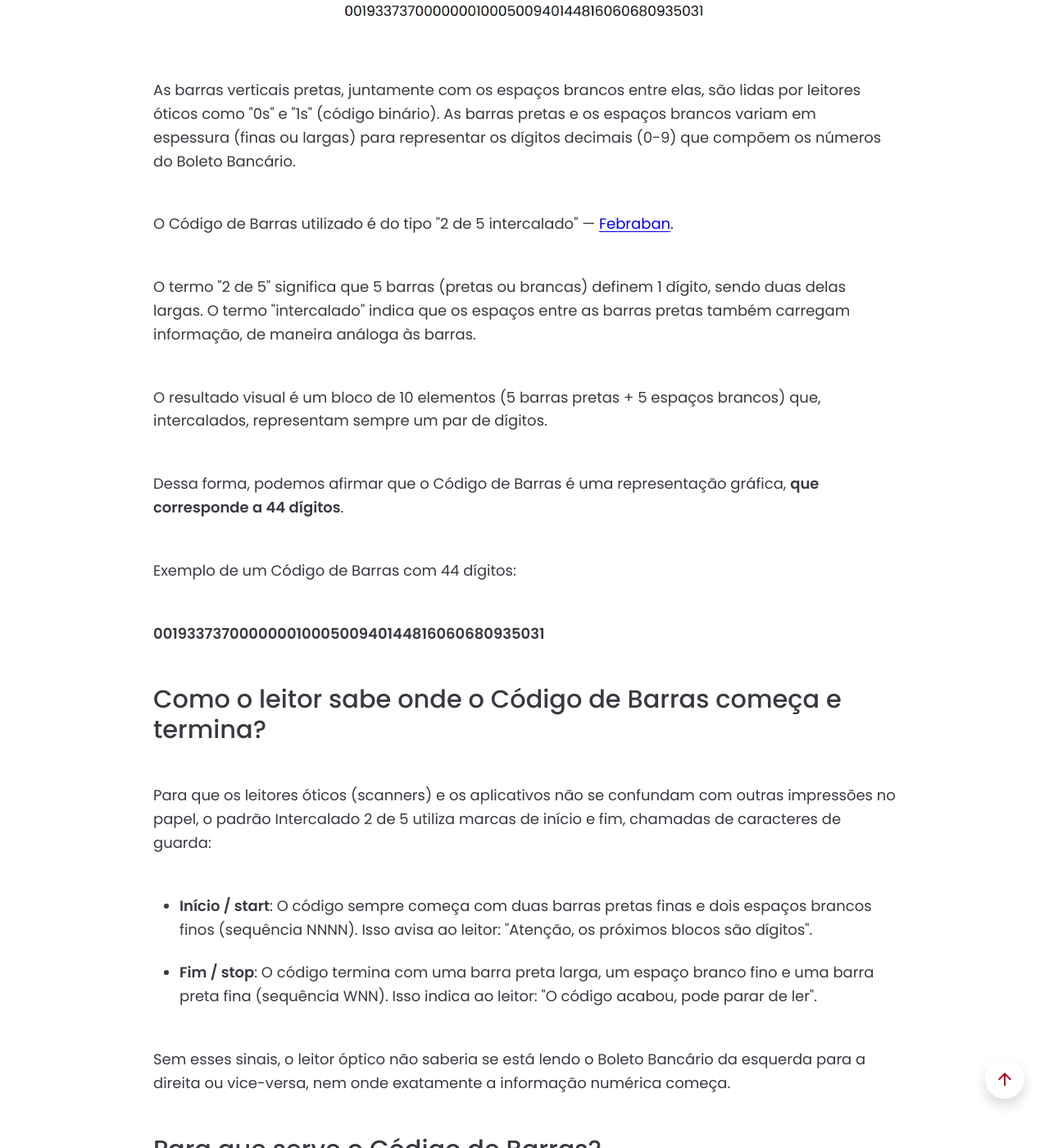
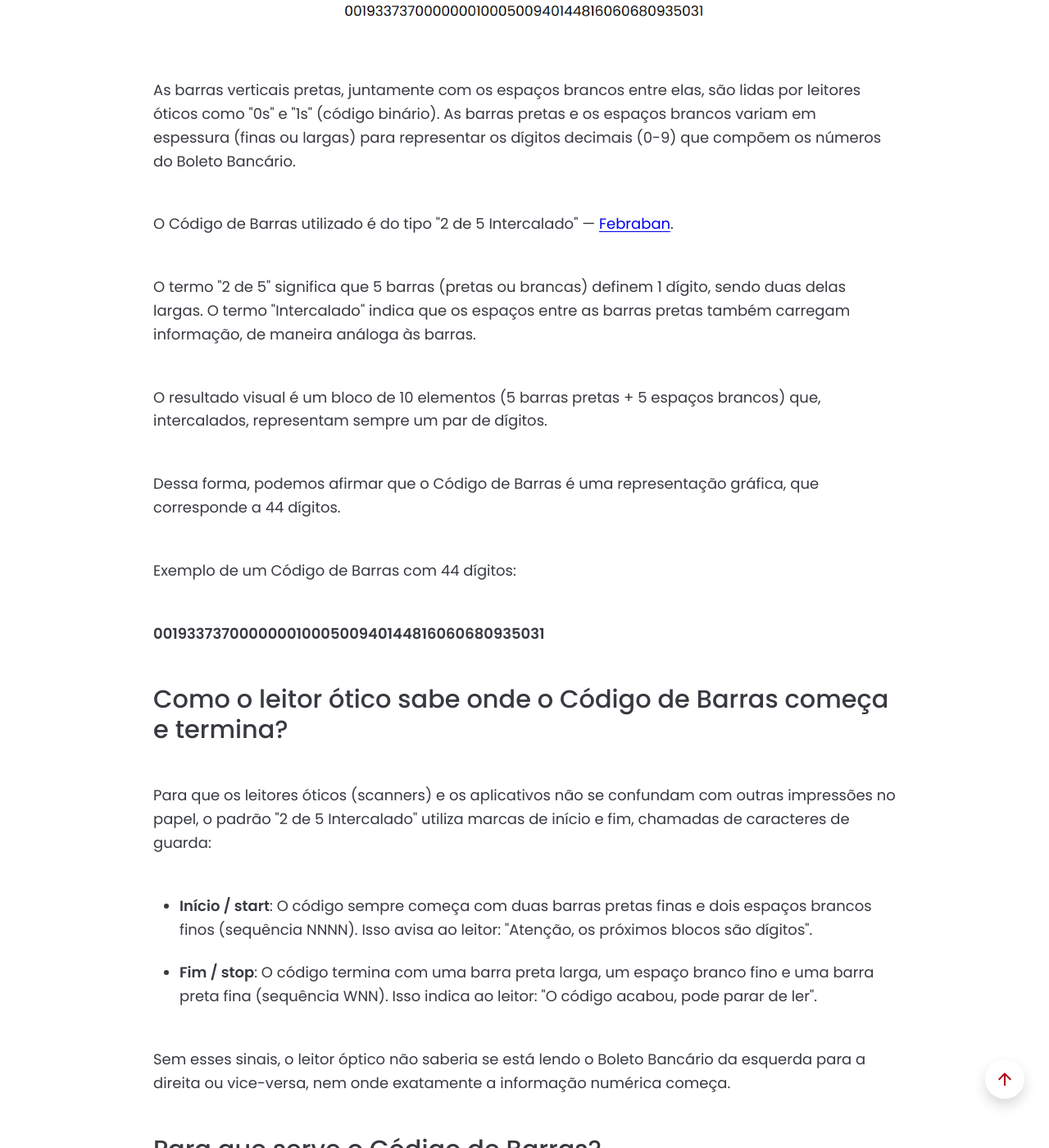
Before and after one commit to Sergio-Damm/boletobancario, a Jekyll site: the page built from pages/linha-digitavel/index.html, in a window 1280 px wide and 1400 px high, scrolled down 3885 px. Shown: the whole window at 82% size. Built offline with Jekyll 4.4.1, drawn with Linux system fonts in a browser that asks for light colours; some of the changed text lies outside the part shown.

Commit message:
review index text linha digitavel

```diff
--- a/pages/linha-digitavel/index.html
+++ b/pages/linha-digitavel/index.html
@@ -110,7 +110,7 @@
 					<h2 class="h2-title-content mb-5">A Linha Digitável e o Código de Barras são iguais?</h2>
 					<p class="mb-5">Sim, a Linha Digitável e o Código de Barras contêm as mesmas informações do Boleto Bancário, mas são representados de formas diferentes.</p>
 					<p class="mb-5">A Linha Digitável é a representação numérica do Código de Barras usada para a digitação manual, enquanto o Código de Barras é a representação gráfica do conteúdo do boleto lida por leitores ópticos.</p>
-					<p class="mb-5"><span class="fw-semibold"></span>São duas formas de representar as mesmas informações</span>, em sequências e formatos diferentes.</p>
+					<p class="mb-5">São duas formas de representar as mesmas informações, em sequências e formatos diferentes.</p>
 				    <p class="mb-0">Como um é a representação numérica e o outro a gráfica, podemos dizer que um é o espelho do outro.</p>
 				</div>
 
@@ -195,7 +195,7 @@
 							</ul>
 						<p class="mb-5">Exemplo de uma Linha Digitável com 47 dígitos:</p>
 						<p class="mb-5 text-break fw-semibold">00190500954014481606906809350314337370000000100</p>
-						<p class="mb-5">A Linha Digitável acima contém cálculos válidos para o <span class="fw-semibold">antigo</span> Fator de Vencimento 3737 (data-base 07/10/1997 válida até 21/02/2025). Para mais detalhes técnicos, consulte a nossa página <a class="link-externo" href="/vencimento/">Data de Vencimento e Valor</a>.</p>
+						<p class="mb-5">A Linha Digitável acima contém cálculos válidos para o antigo Fator de Vencimento 3737 (data-base 07/10/1997 válida até 21/02/2025). Para mais detalhes técnicos, consulte a nossa página <a class="link-externo" href="/vencimento/">Data de Vencimento e Valor</a>.</p>
 				</div>
 
 			</div>
@@ -236,7 +236,7 @@
 				<div class="mb-5">
 					<h2 class="h2-title-content mb-5">O que é o Código de Barras?</h2>
 					<p class="mb-5">O Código de Barras é a representação gráfica, em formato de barras verticais pretas e brancas de diferentes espessuras, do conteúdo do Boleto Bancário.</p>
-					<p class="mb-5">Dados do Boleto Bancário, como: número do banco, código da moeda, conta bancária, agência, vencimento e valor são convertidos para o Código de Barras padrão "2 de 5 intercalado".</p>
+					<p class="mb-5">Dados do Boleto Bancário, como: número do banco, código da moeda, conta bancária, agência, vencimento e valor são convertidos para o Código de Barras padrão "2 de 5 Intercalado".</p>
 						<div class="mb-5 text-center">
 							<img
 								src="/img/codigobarras.png"
@@ -245,10 +245,10 @@
 							>
 						</div>
 					<p class="mb-5">As barras verticais pretas, juntamente com os espaços brancos entre elas, são lidas por leitores óticos como "0s" e "1s" (código binário). As barras pretas e os espaços brancos variam em espessura (finas ou largas) para representar os dígitos decimais (0-9) que compõem os números do Boleto Bancário.</p>
-					<p class="mb-5">O Código de Barras utilizado é do tipo "2 de 5 intercalado" — <a class="link-externo" href="https://cmsarquivos.febraban.org.br/Arquivos/documentos/PDF/Layout%20-%20C%C3%B3digo%20de%20Barras%20-%20Vers%C3%A3o%207%20-%2001_03_2023_mn.pdf" target="_blank" rel="noopener noreferrer">Febraban</a>.
-					<p class="mb-5">O termo "2 de 5" significa que 5 barras (pretas ou brancas) definem 1 dígito, sendo duas delas largas. O termo "intercalado" indica que os espaços entre as barras pretas também carregam informação, de maneira análoga às barras.</p>
+					<p class="mb-5">O Código de Barras utilizado é do tipo "2 de 5 Intercalado" — <a class="link-externo" href="https://cmsarquivos.febraban.org.br/Arquivos/documentos/PDF/Layout%20-%20C%C3%B3digo%20de%20Barras%20-%20Vers%C3%A3o%207%20-%2001_03_2023_mn.pdf" target="_blank" rel="noopener noreferrer">Febraban</a>.
+					<p class="mb-5">O termo "2 de 5" significa que 5 barras (pretas ou brancas) definem 1 dígito, sendo duas delas largas. O termo "Intercalado" indica que os espaços entre as barras pretas também carregam informação, de maneira análoga às barras.</p>
 					<p class="mb-5">O resultado visual é um bloco de 10 elementos (5 barras pretas + 5 espaços brancos) que, intercalados, representam sempre um par de dígitos.</p>
-                    <p class="mb-5">Dessa forma, podemos afirmar que o Código de Barras é uma representação gráfica, <span class="fw-semibold">que corresponde a 44 dígitos</span>.</p>
+                    <p class="mb-5">Dessa forma, podemos afirmar que o Código de Barras é uma representação gráfica, que corresponde a 44 dígitos.</p>
 					<p class="mb-5">Exemplo de um Código de Barras com 44 dígitos:</p>
 					<p class="mb-5 text-break fw-semibold">00193373700000001000500940144816060680935031</p>
 				</div>
@@ -266,8 +266,8 @@
         	<div class="col-12 col-md-10 mx-auto">
 
 				<div class="mb-5">
-					<h2 class="h2-title-content mb-5">Como o leitor sabe onde o Código de Barras começa e termina?</h2>
-					<p class="mb-5">Para que os leitores óticos (scanners) e os aplicativos não se confundam com outras impressões no papel, o padrão Intercalado 2 de 5 utiliza marcas de início e fim, chamadas de caracteres de guarda:</p>
+					<h2 class="h2-title-content mb-5">Como o leitor ótico sabe onde o Código de Barras começa e termina?</h2>
+					<p class="mb-5">Para que os leitores óticos (scanners) e os aplicativos não se confundam com outras impressões no papel, o padrão "2 de 5 Intercalado" utiliza marcas de início e fim, chamadas de caracteres de guarda:</p>
 						<ul>
                   			<li class="mb-4"><span class="fw-semibold">Início / start</span>: O código sempre começa com duas barras pretas finas e dois espaços brancos finos (sequência NNNN). Isso avisa ao leitor: "Atenção, os próximos blocos são dígitos".</li>
 							<li class="mb-5"><span class="fw-semibold">Fim / stop</span>: O código termina com uma barra preta larga, um espaço branco fino e uma barra preta fina (sequência WNN). Isso indica ao leitor: "O código acabou, pode parar de ler".</li>
@@ -312,7 +312,7 @@
 
 				<div class="mb-5">
 					<h2 class="h2-title-content mb-5">Qual a relação entre a Linha Digitável e o Código de Barras?</h2>
-					<p class="mb-5">A Linha Digitável foi criada depois do Código de Barras para que o usuário pudesse digitar a sequência numérica se o leitor do Código de Barras não funcionasse.</p>
+					<p class="mb-5">A Linha Digitável foi criada depois do Código de Barras para que o usuário pudesse digitar ou copiar e colar a sequência numérica se o leitor do Código de Barras não funcionasse.</p>
 					<p class="mb-5">O Boleto Bancário (Bloqueto de Cobrança) foi criado em 1993, através da <a class="link-externo" href="https://normativos.bcb.gov.br/Lists/Normativos/Attachments/43524/C_Circ_2414_v5_L.pdf" target="_blank" rel="noopener noreferrer">Carta Circular n° 2.414, de 7 de outubro de 1993</a>, do Banco Central do Brasil. Esse normativo criou também a Ficha de Compensação com o Código de Barras, ambos fundamentais para a implantação da Compensação Eletrônica de Cobrança.</p>
 					<p class="mb-5">Mais tarde, em 1995, para "aprimoramento do Bloqueto de Cobrança", foi criada a Linha Digitável do Boleto Bancário, através da <a class="link-externo" href="https://www.bcb.gov.br/pre/normativos/c_circ/1995/pdf/c_circ_2531_v2_l.pdf" target="_blank" rel="noopener noreferrer">Carta Circular nº 2.531, de 24 de fevereiro de 1995</a>.</p>
 				</div>
@@ -344,14 +344,14 @@
   							<table class="table table-striped">
 								<thead>
 									<tr>
-                						<th colspan="10" class="text-center bg-light">Campos</th>
+                						<th colspan="10" class="text-center bg-light">Composição da Linha Digitável</th>
             						</tr>
 									<tr>
-										<th class="text-nowrap small">1</th>
-										<th class="text-nowrap small">2</th>
-										<th class="text-nowrap small">3</th>
-										<th class="text-nowrap small">4</th>
-										<th class="text-nowrap small">5</th>
+										<th class="text-nowrap small">Campo 1</th>
+										<th class="text-nowrap small">Campo 2</th>
+										<th class="text-nowrap small">Campo 3</th>
+										<th class="text-nowrap small">Campo 4</th>
+										<th class="text-nowrap small">Campo 5</th>
 									</tr>
 								</thead>
 								<tbody>
@@ -420,11 +420,11 @@
   							<table class="table table-striped">
 								<thead>
             						<tr>
-                						<th colspan="10" class="text-center bg-light">Campos</th>
+                						<th colspan="10" class="text-center bg-light">Composição do Código de Barras</th>
             						</tr>
             						<tr>
-                						<th colspan="5" class="text-center bg-light">Obrigatório</th>
-                						<th colspan="5" class="text-center bg-light">Livre</th>
+                						<th colspan="5" class="text-center bg-light">Campo Obrigatório</th>
+                						<th colspan="5" class="text-center bg-light">Campo Livre</th>
             						</tr>
 								</thead>
 								<tbody>
@@ -456,7 +456,7 @@
 							</table>
 						</div>
 
-					<p class="fw-semibold text-cerise text-decoration-underline mb-4">Campo Obrigatório</p>
+					<p class="fw-semibold text-decoration-underline mb-4">Campo Obrigatório</p>
 					<p class="fw-semibold">Banco:</p>
 						<ul>
                   			<li><span class="fw-semibold">001</span> = Identifica a instituição financeira emissora (ex: 001 = Banco do Brasil, 237 = Bradesco e 341 = Itaú, etc.)</li>
@@ -477,7 +477,7 @@
 						<ul class="mb-5">
 							<li><span class="fw-semibold">0000000100</span> = Valor do boleto com 10 dígitos</li>
 						</ul>
-					<p class="fw-semibold text-cerise text-decoration-underline mb-4">Campo Livre</p>
+					<p class="fw-semibold text-decoration-underline mb-4">Campo Livre</p>
 					<p class="fw-semibold">Convênio:</p>
 						<ul>
        	        	   		<li><span class="fw-semibold">050094</span> = Nosso Número / Número do Convênio fornecido pelo Banco</li>
```
Also changed, not shown: 1 other file.
